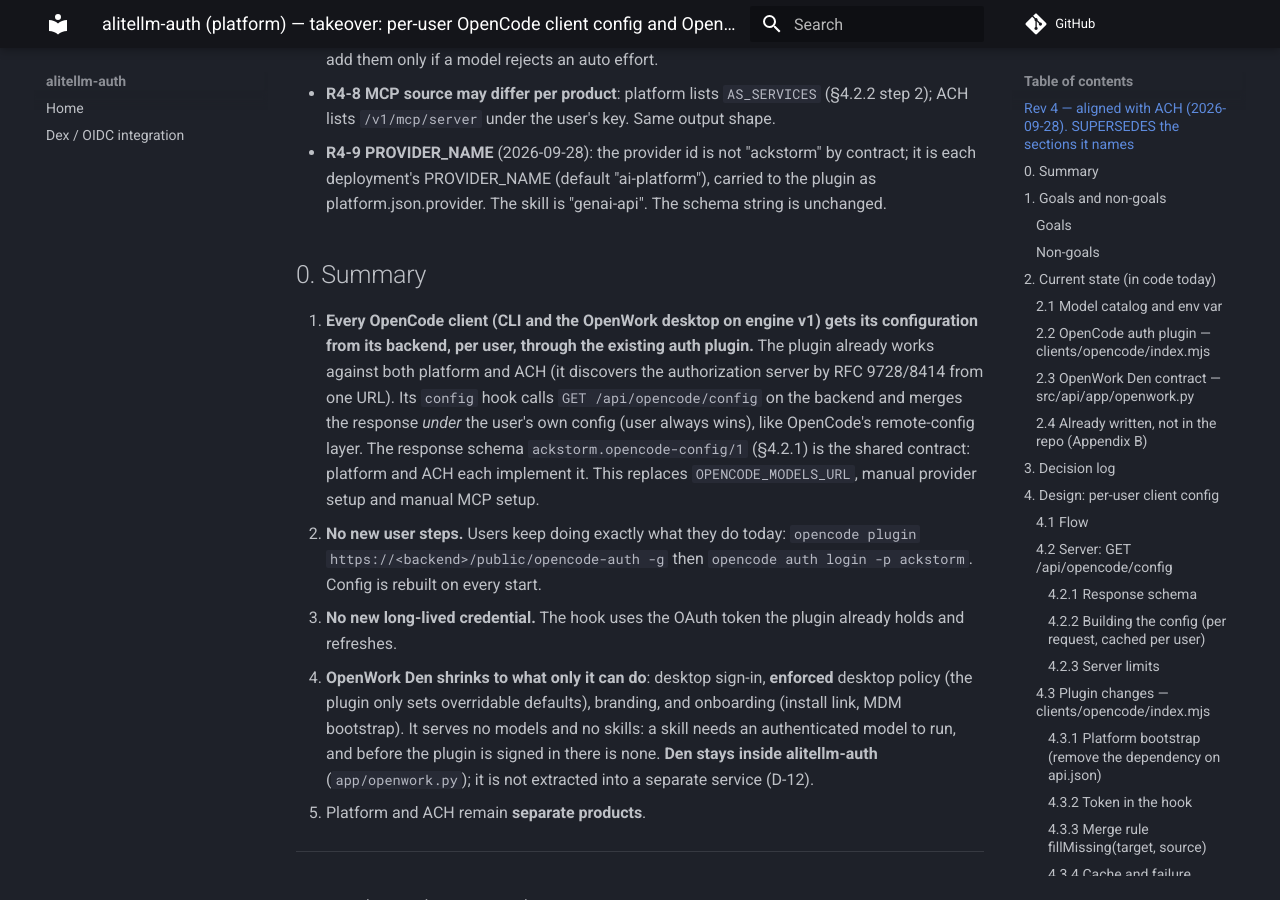
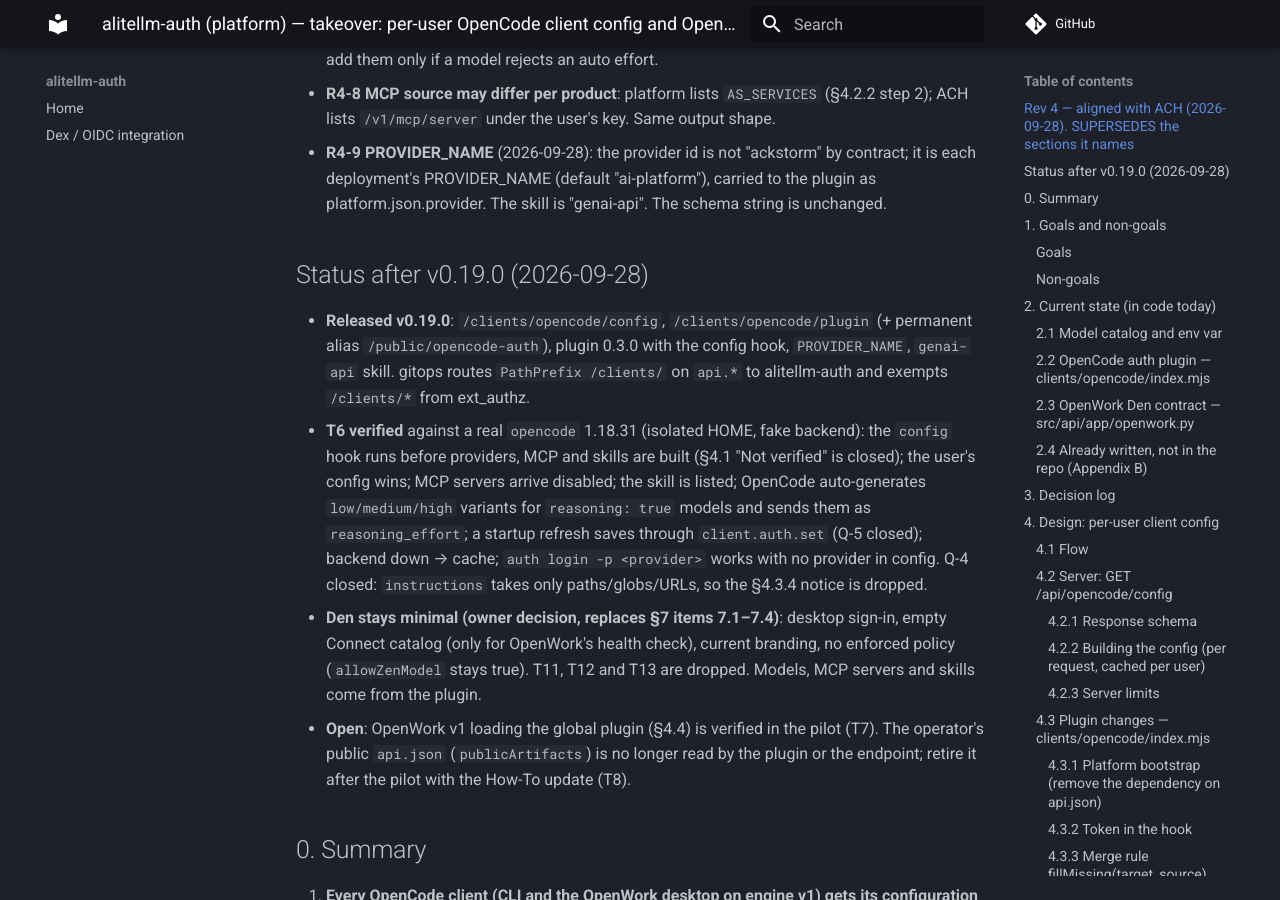
Before and after one commit to ackstorm/alitellm-auth, an MkDocs documentation site: the page built from docs/superpowers/specs/2026-09-27-opencode-client-config-and-den.md, in a window 1280 px wide and 900 px high, scrolled down 1784 px. Built offline with MkDocs 1.6.1 and Material for MkDocs 9.7.7, drawn with Linux system fonts in a browser that asks for light colours; comment, search, counter and statistics services are not loaded.

Commit message:
docs(spec): record v0.19.0 status, T6 results and the minimal Den decision
Co-Authored-By: Claude Opus 5.5 (1M context) <noreply@anthropic.com>

```diff
--- a/docs/superpowers/specs/2026-09-27-opencode-client-config-and-den.md
+++ b/docs/superpowers/specs/2026-09-27-opencode-client-config-and-den.md
@@ -53,6 +53,24 @@ Confirmed by both products. Where this section and the text below disagree, this
 - **R4-9 PROVIDER_NAME** (2026-09-28): the provider id is not "ackstorm" by contract; it is each
   deployment's PROVIDER_NAME (default "ai-platform"), carried to the plugin as
   platform.json.provider. The skill is "genai-api". The schema string is unchanged.
+
+## Status after v0.19.0 (2026-09-28)
+
+- **Released v0.19.0**: `/clients/opencode/config`, `/clients/opencode/plugin` (+ permanent alias
+  `/public/opencode-auth`), plugin 0.3.0 with the config hook, `PROVIDER_NAME`, `genai-api` skill.
+  gitops routes `PathPrefix /clients/` on `api.*` to alitellm-auth and exempts `/clients/*` from ext_authz.
+- **T6 verified** against a real `opencode` 1.18.31 (isolated HOME, fake backend): the `config` hook runs
+  before providers, MCP and skills are built (§4.1 "Not verified" is closed); the user's config wins;
+  MCP servers arrive disabled; the skill is listed; OpenCode auto-generates `low/medium/high` variants
+  for `reasoning: true` models and sends them as `reasoning_effort`; a startup refresh saves through
+  `client.auth.set` (Q-5 closed); backend down → cache; `auth login -p <provider>` works with no
+  provider in config. Q-4 closed: `instructions` takes only paths/globs/URLs, so the §4.3.4 notice is dropped.
+- **Den stays minimal (owner decision, replaces §7 items 7.1–7.4)**: desktop sign-in, empty Connect
+  catalog (only for OpenWork's health check), current branding, no enforced policy (`allowZenModel`
+  stays true). T11, T12 and T13 are dropped. Models, MCP servers and skills come from the plugin.
+- **Open**: OpenWork v1 loading the global plugin (§4.4) is verified in the pilot (T7). The operator's
+  public `api.json` (`publicArtifacts`) is no longer read by the plugin or the endpoint; retire it after
+  the pilot with the How-To update (T8).
 
 ## 0. Summary
 
```
